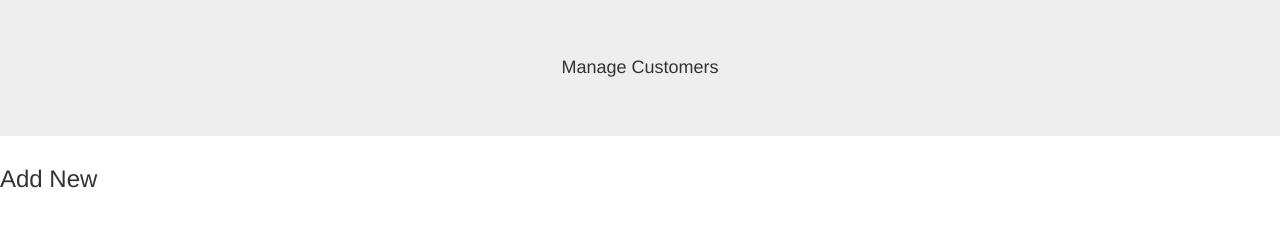
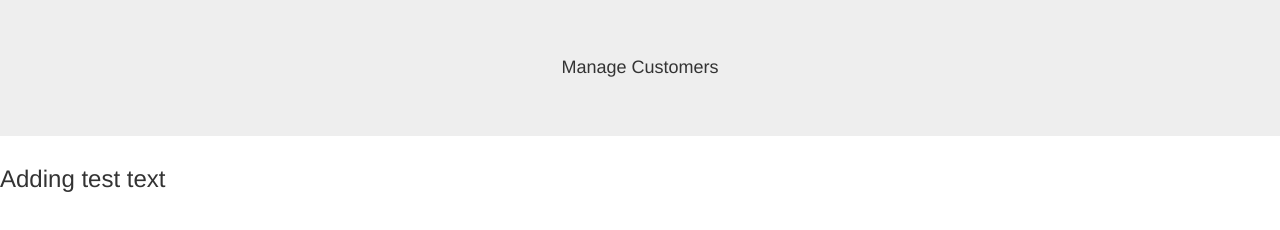
Before and after one commit to MatthewDKemp/QA-IP-FE, a plain HTML site: page index.html in a window 1280 px wide. Drawn offline with nearby package versions, Linux system fonts and the light colour scheme.

```diff
--- a/index.html
+++ b/index.html
@@ -15,7 +15,7 @@
     <h4>Manage Customers</h4>
   </div>
 
-  <h3>Add New</h3>
+  <h3>Adding test text</h3>
   <div>
     <ul id="recipe-list" class="list-group">
     </ul>
```
